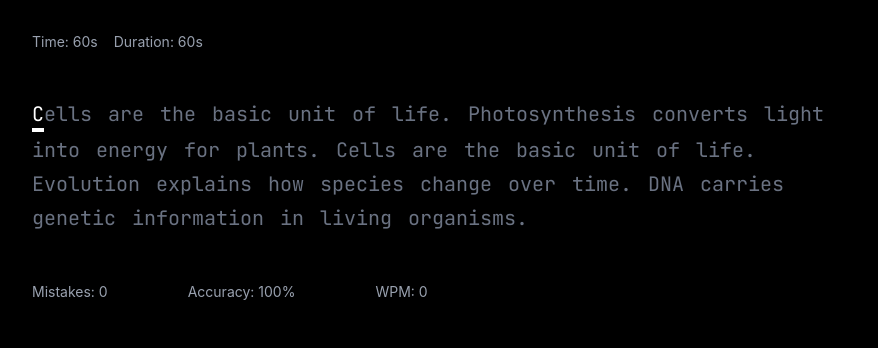
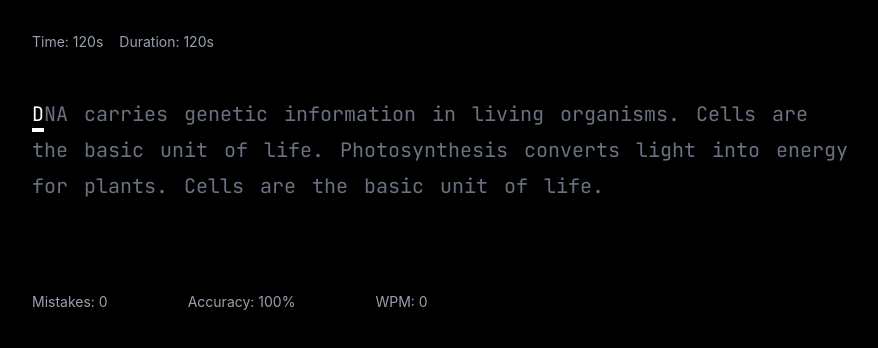
Before and after one commit to yowger/speed-typer, a React (Vite) app: page / in a window 1280 px wide. Shown: the top 348 px of the page, without its empty margins (0-878 px from the left). Built offline with nearby package versions, Linux system fonts and the light colour scheme; no server answers.

Commit message:
updated scroll to view

```diff
--- a/src/App.tsx
+++ b/src/App.tsx
@@ -9,6 +9,8 @@ import { getWordChars } from "./core/word_generator/utils"
 const SPACE = "\u00A0"
 
 export default function App() {
+    const containerRef = useRef<HTMLDivElement | null>(null)
+    const currentCharRef = useRef<HTMLSpanElement | null>(null)
     const generatorRef = useRef(createSentenceGenerator())
     const [sentences, setSentences] = useState<string[]>([])
     const words = getWordChars(sentences.join(" "))
@@ -24,23 +26,32 @@ export default function App() {
         remainingTime,
         duration,
         isTimedOut,
-    } = useTypingEngine(text, 60)
+    } = useTypingEngine(text, 120)
 
     useTypingSounds(lastInput)
 
     const shouldLoadMore = currentIndex > text.length * 0.8
 
     useEffect(() => {
-        const initialSentences = generatorRef.current.nextBatch(5)
+        const initialSentences = generatorRef.current.nextBatch(4)
         setSentences(initialSentences)
     }, [])
 
     useEffect(() => {
         if (!shouldLoadMore) return
 
-        const newSentences = generatorRef.current.nextBatch(3)
+        const newSentences = generatorRef.current.nextBatch(4)
         setSentences((prev) => [...prev, ...newSentences])
     }, [shouldLoadMore])
+
+    useEffect(() => {
+        if (!currentCharRef.current) return
+
+        currentCharRef.current.scrollIntoView({
+            behavior: "smooth",
+            block: "center",
+        })
+    }, [currentIndex])
 
     let globalIndex = 0
 
@@ -56,28 +67,38 @@ export default function App() {
                     )}
                 </div>
 
-                <div className="flex flex-wrap gap-1 p-8 font-mono text-xl">
+                <div ref={containerRef} className="p-8 h-52 overflow-y-auto">
+                    <div className="flex flex-wrap text-xl font-mono gap-1">
                         {words.map((word, wordIndex) => (
                             <div key={wordIndex} className="flex">
                                 {word.map((char, charIndex) => {
                                     const typedChar = typed[globalIndex]
                                     const currentCharIndex = globalIndex
+                                    const isCurrentChar =
+                                        currentCharIndex === currentIndex
                                     globalIndex++
 
                                     return (
                                         <span
                                             key={charIndex}
+                                            ref={
+                                                isCurrentChar
+                                                    ? currentCharRef
+                                                    : null
+                                            }
                                             className={cn(
-                                            "border-b-2 border-transparent transition-colors",
+                                                "border-b-4 border-transparent transition-colors",
 
-                                            currentCharIndex === currentIndex &&
+                                                currentCharIndex ===
+                                                    currentIndex &&
                                                     "border-b-4 border-white",
 
-                                            typedChar?.status === "correct" &&
+                                                typedChar?.status ===
+                                                    "correct" &&
                                                     "text-green-500",
 
-                                            typedChar?.status === "incorrect" &&
-                                                char === " "
+                                                typedChar?.status ===
+                                                    "incorrect" && char === " "
                                                     ? "bg-red-500/30"
                                                     : typedChar?.status ===
                                                         "incorrect"
@@ -97,6 +118,7 @@ export default function App() {
                             </div>
                         ))}
                     </div>
+                </div>
 
                 <div className="mt-4 flex items-center gap-4">
                     <div className="px-8 text-sm text-gray-400">
```
Lines whose indentation alone changed are shown as unchanged.
